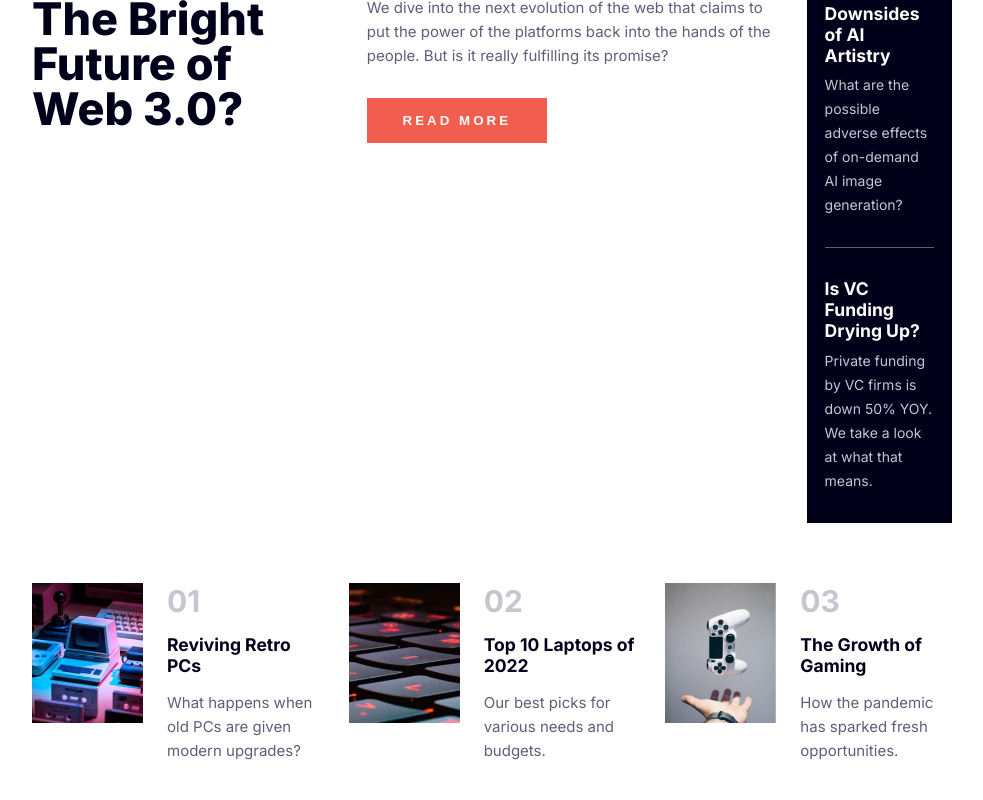
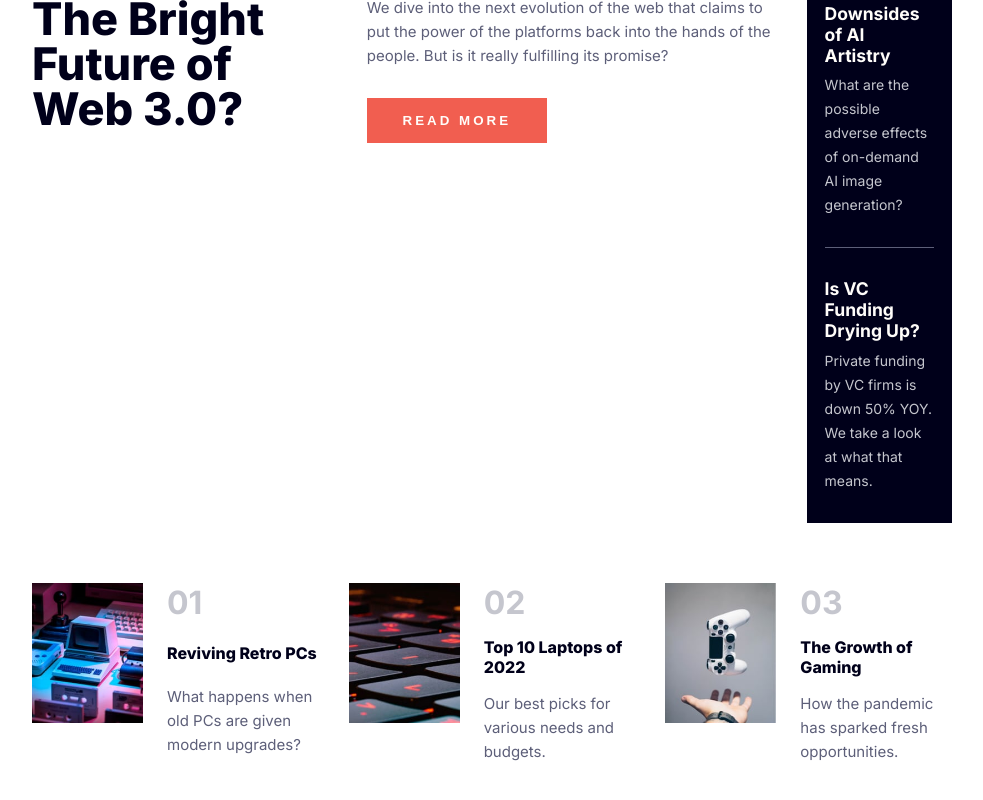
Before and after one commit to saroshfarhan/news-homepage, a React (Vite) app: page / in a window 1280 px wide. Shown: the part 481-1281 px from the top of the page, without its empty margins (148-1131 px from the left). Built offline with nearby package versions, Linux system fonts and the light colour scheme.

Commit message:
color and font changes

```diff
--- a/src/components/bottomNews/bottomNews.scss
+++ b/src/components/bottomNews/bottomNews.scss
@@ -29,12 +29,16 @@ $VeryDarkBlue: hsl(240, 100%, 5%);
       gap: 1rem;
       h1 {
         color: $GrayishBlue;
+        font-weight: 700;
+        font-size: xx-large;
       }
       h3 {
         color: $VeryDarkBlue;
+        font-weight: 800;
+        font-size: 16px;
 
         &:hover {
-          color: $SoftOrange;
+          color: $SoftRed;
           transition: cubic-bezier(0.445, 0.05, 0.55, 0.95) 0.2s;
         }
       }
```
